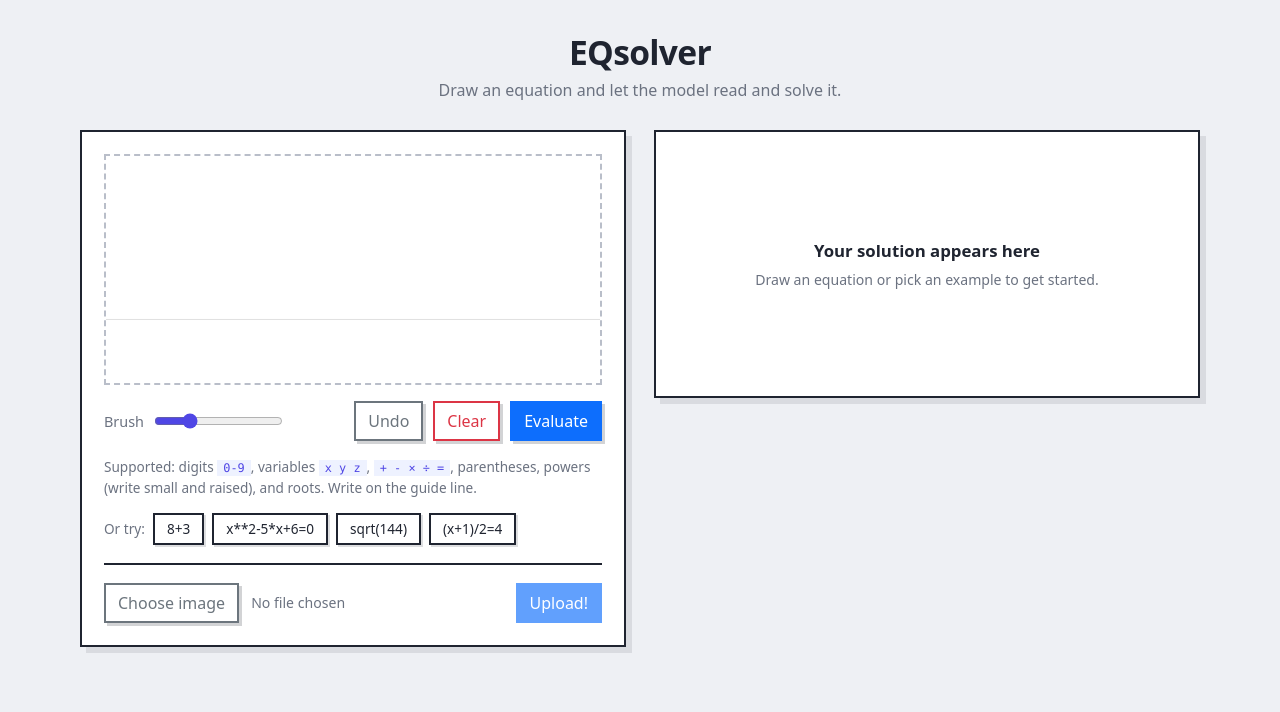
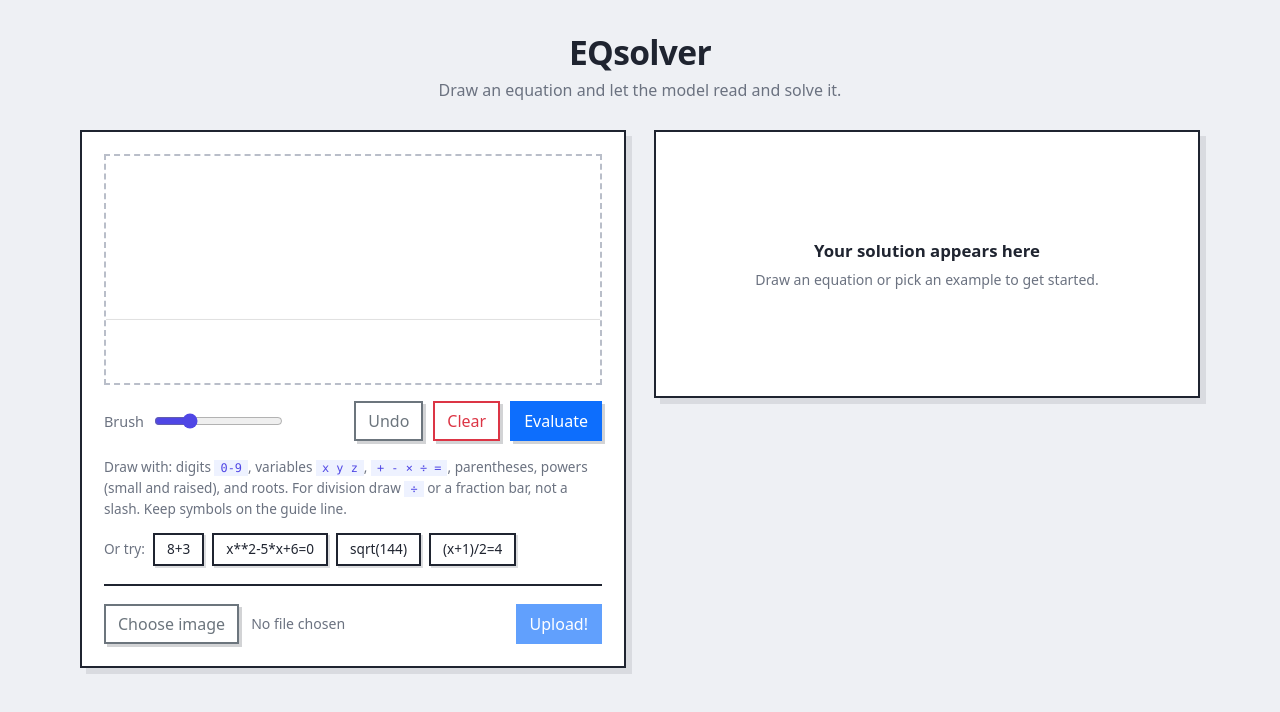
Before and after one commit to pranjalprateek6/EQsolver, a React (Vite) app in the folder frontend/: page / in a window 1280 px wide. Shown: the top 712 px of the page. Built offline with nearby package versions, Linux system fonts and the light colour scheme; no server answers.

Commit message:
Clarify drawn division and accept typed ×/÷
- hint now tells users to draw ÷ or a fraction bar for division, not a slash
  (the model has no slash class), removing a confusing trap
- solve_expression normalizes typed × and ÷ to * and / so the editable field
  is forgiving of the human operators

```diff
--- a/frontend/src/Canvas.jsx
+++ b/frontend/src/Canvas.jsx
@@ -175,9 +175,10 @@ function Canvas() {
         </div>
 
         <p className="hint">
-          Supported: digits <code>0-9</code>, variables <code>x y z</code>,{" "}
-          <code>+ - × ÷ =</code>, parentheses, powers (write small and raised),
-          and roots. Write on the guide line.
+          Draw with: digits <code>0-9</code>, variables <code>x y z</code>,{" "}
+          <code>+ - × ÷ =</code>, parentheses, powers (small and raised), and
+          roots. For division draw <code>÷</code> or a fraction bar, not a slash.
+          Keep symbols on the guide line.
         </p>
 
         <div className="examples">
```
Also changed, not shown: 2 other files (tests, documents, lock files or other folders).
